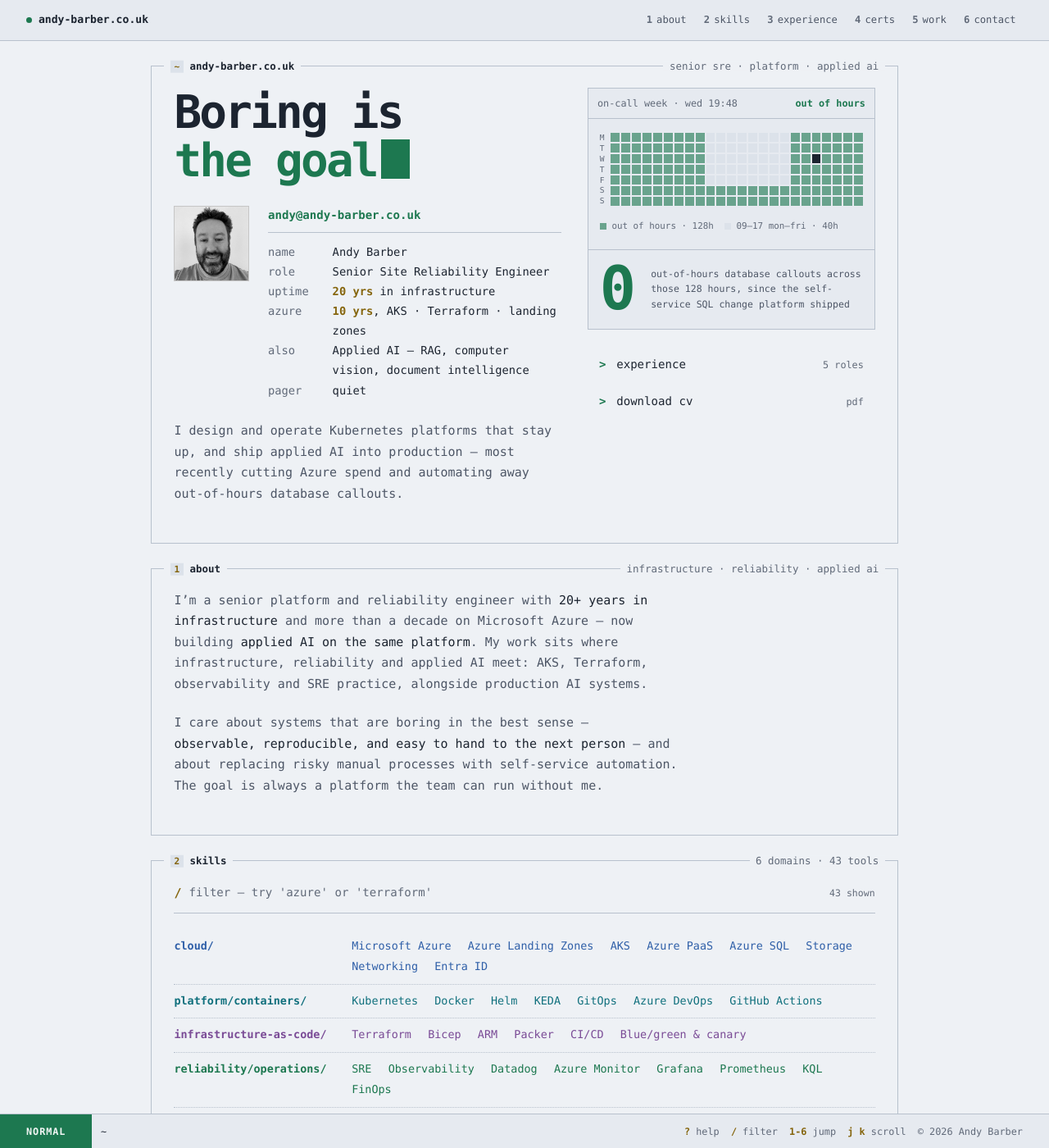
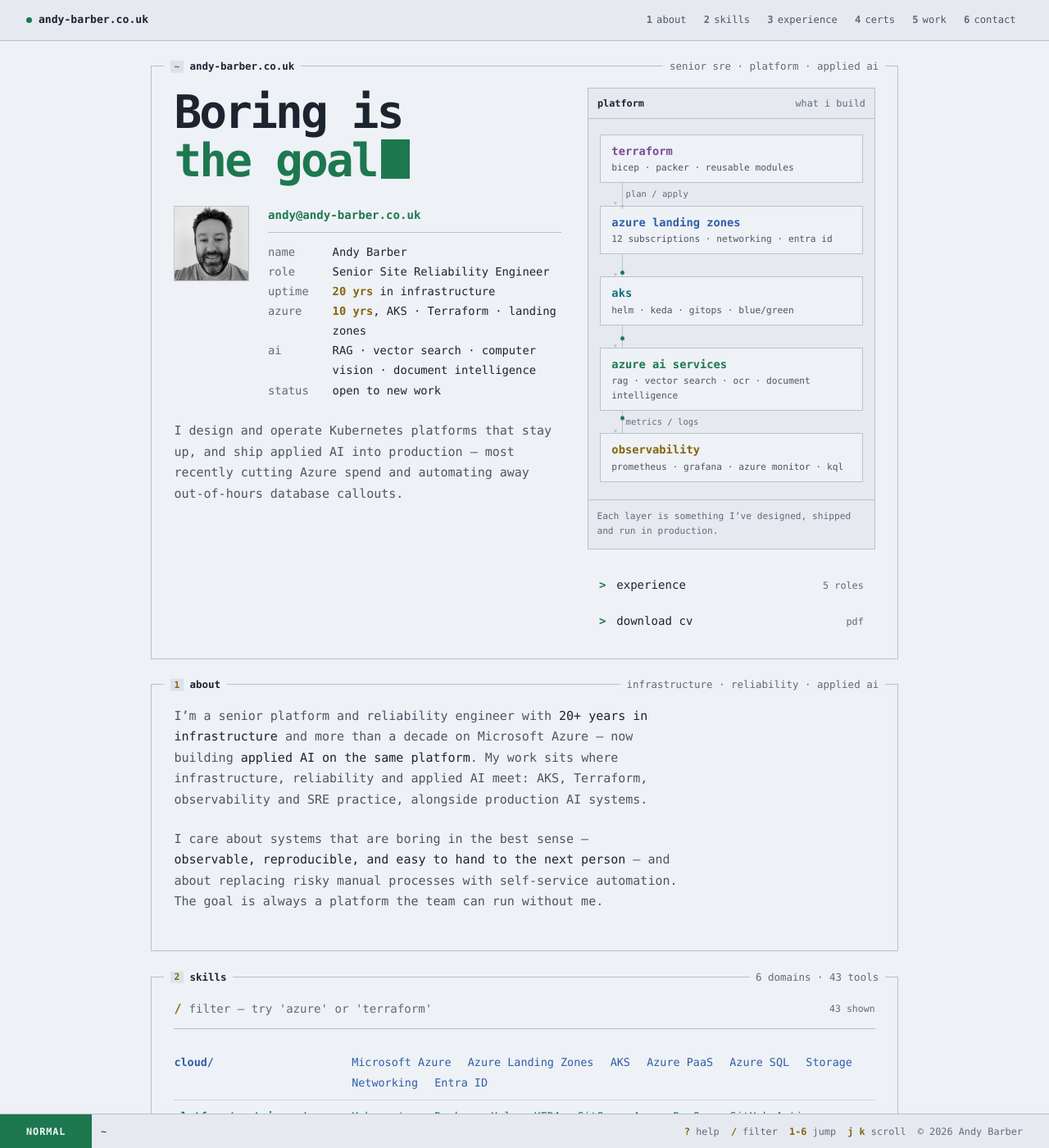
Before and after one commit to barbera01/andybarber, a Jekyll site: the page built from index.html, in a window 1280 px wide and 1400 px high. Shown: the whole window at 82% size. Built offline with Jekyll 4.4.1, drawn with Linux system fonts in a browser that asks for light colours; some web fonts are replaced.

Commit message:
Splash: swap the on-call week for a platform diagram
The on-call week was a good device carrying the wrong story. It spoke in the
present tense about out-of-hours callouts at Sorted Group — a role the data
says ended last month — so the first thing a visitor met was a past
employer's project asserted as a current state.

In its place, the artifact of the trade: an architecture diagram of the
platforms he designs and runs, top to bottom.

  terraform            bicep · packer · reusable modules
    │ plan / apply
  azure landing zones  12 subscriptions · networking · entra id
    │
  aks                  helm · keda · gitops · blue/green
    │
  azure ai services    rag · vector search · ocr · document intelligence
    │ metrics / logs
  observability        prometheus · grafana · azure monitor · kql

One picture covering all three of DevOps, SRE and AI, which is what was
asked for. Every node is sourced from _data — skills.yml for the tooling,
experience.yml for the twelve subscriptions — so nothing here is invented,
and the layers carry the same fixed hue order as the ls-style skill list.

Liveness is kept but made honest: a pulse travels the spine between layers,
standing for flow rather than pretending to be telemetry. It is removed
outright, not merely slowed, under prefers-reduced-motion.

The id card loses its "pager: quiet" row for the same reason as the panel,
gaining an "ai" row and a "status: open to new work" row. The callout
achievement still stands where it belongs — in the experience tree, attributed
to Sorted Group and dated.

Claude-Session: https://claude.ai/code/session_01HP99wwG7FGQaQE8S9vz4vc

```diff
--- a/_includes/hero.html
+++ b/_includes/hero.html
@@ -22,8 +22,8 @@
             <dl class="idcard__row"><dt>role</dt><dd>Senior Site Reliability Engineer</dd></dl>
             <dl class="idcard__row"><dt>uptime</dt><dd><b>20 yrs</b> in infrastructure</dd></dl>
             <dl class="idcard__row"><dt>azure</dt><dd><b>10 yrs</b>, AKS &middot; Terraform &middot; landing zones</dd></dl>
-            <dl class="idcard__row"><dt>also</dt><dd>Applied AI &mdash; RAG, computer vision, document intelligence</dd></dl>
-            <dl class="idcard__row"><dt>pager</dt><dd>quiet</dd></dl>
+            <dl class="idcard__row"><dt>ai</dt><dd>RAG &middot; vector search &middot; computer vision &middot; document intelligence</dd></dl>
+            <dl class="idcard__row"><dt>status</dt><dd>open to new work</dd></dl>
           </div>
         </div>
 
@@ -36,45 +36,64 @@
       </div>
 
       <div class="splash__side">
-      <!-- The signature: the on-call week, live against the reader's clock.
-           128 of the 168 hours fall outside 09-17 Mon-Fri. -->
-      <aside class="rota-box" data-rota data-reveal style="--reveal-delay: 120ms">
-        <div class="rota-box__head">
-          <span class="rota__clock">on-call week</span>
-          <span class="rota-box__state"></span>
+      <!-- The signature. The artifact of the trade is an architecture
+           diagram, so that is what the panel shows: the shape of the
+           platforms he designs and runs. Every node comes from _data —
+           skills.yml for the tooling, experience.yml for the numbers. -->
+      <aside class="arch" data-reveal style="--reveal-delay: 120ms">
+        <div class="arch__head">
+          <span>platform</span>
+          <span class="arch__head-meta">what i build</span>
         </div>
 
-        <div class="rota-box__body">
-          <p class="visually-hidden">
-            A week as 168 hourly cells. The 40 hours from 09:00 to 17:00, Monday to
-            Friday, are working hours; the remaining 128 are out of hours.
-          </p>
-
-          <div class="rota" aria-hidden="true">
-            {%- assign initials = "M,T,W,T,F,S,S" | split: "," -%}
-            {%- for d in (0..6) -%}
-              <span class="rota__day">{{ initials[d] }}</span>
-              {%- for h in (0..23) -%}
-                {%- assign out = false -%}
-                {%- if d >= 5 or h < 9 or h >= 17 -%}{%- assign out = true -%}{%- endif -%}
-                <span class="rota__cell{% if out %} is-out{% endif %}" data-d="{{ d }}" data-h="{{ h }}"></span>
-              {%- endfor -%}
-            {%- endfor -%}
+        <div class="arch__body">
+          <div class="arch__node arch__node--iac">
+            <p class="arch__name">terraform</p>
+            <p class="arch__meta">bicep &middot; packer &middot; reusable modules</p>
           </div>
 
-          <ul class="rota__legend">
-            <li><span class="rota__key is-out" aria-hidden="true"></span>out of hours &middot; 128h</li>
-            <li><span class="rota__key" aria-hidden="true"></span>09&ndash;17 mon&ndash;fri &middot; 40h</li>
-          </ul>
+          <span class="arch__flow" aria-hidden="true">
+            <span class="arch__pulse"></span>
+            <span class="arch__label">plan / apply</span>
+          </span>
+
+          <div class="arch__node arch__node--cloud">
+            <p class="arch__name">azure landing zones</p>
+            <p class="arch__meta">12 subscriptions &middot; networking &middot; entra id</p>
+          </div>
+
+          <span class="arch__flow" aria-hidden="true">
+            <span class="arch__pulse" style="--d: 0.9s"></span>
+          </span>
+
+          <div class="arch__node arch__node--platform">
+            <p class="arch__name">aks</p>
+            <p class="arch__meta">helm &middot; keda &middot; gitops &middot; blue/green</p>
+          </div>
+
+          <span class="arch__flow" aria-hidden="true">
+            <span class="arch__pulse" style="--d: 1.8s"></span>
+          </span>
+
+          <div class="arch__node arch__node--ai">
+            <p class="arch__name">azure ai services</p>
+            <p class="arch__meta">rag &middot; vector search &middot; ocr &middot; document intelligence</p>
+          </div>
+
+          <span class="arch__flow" aria-hidden="true">
+            <span class="arch__pulse" style="--d: 2.7s"></span>
+            <span class="arch__label">metrics / logs</span>
+          </span>
+
+          <div class="arch__node arch__node--obs">
+            <p class="arch__name">observability</p>
+            <p class="arch__meta">prometheus &middot; grafana &middot; azure monitor &middot; kql</p>
+          </div>
         </div>
 
-        <div class="rota-box__figure">
-          <span class="rota-box__value">0</span>
-          <p class="rota-box__caption">
-            out-of-hours database callouts across those 128 hours, since the
-            self-service SQL change platform shipped
-          </p>
-        </div>
+        <p class="arch__foot">
+          Each layer is something I&rsquo;ve designed, shipped and run in production.
+        </p>
       </aside>
 
       <div class="cmds" data-reveal style="--reveal-delay: 200ms">
--- a/assets/css/main.css
+++ b/assets/css/main.css
@@ -23,7 +23,7 @@
    Layout ....... .tui  .panel  .panel__title  .panel__idx  .panel__meta
                   .panel__body
    Splash ....... .splash  .banner  .cursor  .idcard  .idcard__row
-   Rota ......... .rota  .rota__cell  .rota__legend
+   Platform ..... .arch  .arch__node  .arch__flow  .arch__pulse
    Skills ....... .ls  .ls__row  .ls__dir  .ls__items  .ls__item
    Experience ... .tree  .tree__node  .tree__head  .tree__org  .tree__role
                   .tree__when  .tree__points
@@ -532,126 +532,145 @@ input {
 
 }
 
-/* --- The on-call week ------------------------------------------------ */
-.rota-box {
+/* --- The platform, as a diagram ------------------------------------- */
+.arch {
   border: 1px solid var(--border);
   background: var(--alt);
 }
 
-.rota-box__head {
+.arch__head {
   display: flex;
   align-items: center;
   gap: 1ch;
   padding: 0.5rem 1.5ch;
   border-bottom: 1px solid var(--border);
   font-size: 0.74rem;
+  font-weight: 700;
+  color: var(--fg);
+}
+
+.arch__head-meta {
+  margin-left: auto;
+  font-weight: 400;
   color: var(--faint);
 }
 
-.rota-box__state {
-  margin-left: auto;
-  color: var(--green);
-  font-weight: 700;
+.arch__body {
+  padding: 1.2rem 1.5ch 1.3rem;
+  display: flex;
+  flex-direction: column;
 }
 
-.rota-box__state:empty {
-  display: none;
+.arch__node {
+  border: 1px solid var(--border);
+  background: var(--bg);
+  padding: 0.5rem 1.5ch 0.55rem;
+  transition: border-color var(--speed) var(--ease);
 }
 
-.rota-box__body {
-  padding: 1.1rem 1.5ch 1.2rem;
+.arch__node:hover {
+  border-color: var(--c, var(--fg));
 }
 
-.rota {
-  display: grid;
-  grid-template-columns: auto repeat(24, minmax(0, 1fr));
-  gap: 2px;
-  align-items: center;
+.arch__name {
+  font-size: 0.86rem;
+  font-weight: 700;
+  color: var(--c, var(--fg));
 }
 
-.rota__day {
-  padding-right: 1ch;
-  font-size: 0.6rem;
-  line-height: 1;
-  color: var(--faint);
-  text-align: right;
+.arch__meta {
+  font-size: 0.7rem;
+  line-height: 1.55;
+  color: var(--dim);
 }
 
-.rota__cell {
-  aspect-ratio: 1;
-  background: var(--hi);
+/* Fixed hue order down the stack, matching the ls convention above. */
+.arch__node--iac { --c: var(--magenta); }
+.arch__node--cloud { --c: var(--blue); }
+.arch__node--platform { --c: var(--cyan); }
+.arch__node--ai { --c: var(--green); }
+.arch__node--obs { --c: var(--yellow); }
+
+/* The connector between two layers. */
+.arch__flow {
+  position: relative;
+  display: block;
+  height: 1.7rem;
 }
 
-.rota__cell.is-out {
-  background: color-mix(in srgb, var(--green) 62%, var(--alt));
+.arch__flow::before {
+  content: "";
+  position: absolute;
+  left: 3ch;
+  top: 0;
+  bottom: 0;
+  width: 1px;
+  background: var(--border);
 }
 
-.rota__cell.is-now {
-  background: var(--fg);
-  box-shadow: 0 0 0 2px var(--alt);
+.arch__flow::after {
+  content: "\25be"; /* ▾ */
+  position: absolute;
+  left: 3ch;
+  bottom: -0.15rem;
+  transform: translateX(-50%);
+  font-size: 0.66rem;
+  line-height: 1;
+  color: var(--border);
 }
 
-.rota__legend {
-  display: flex;
-  flex-wrap: wrap;
-  gap: 0.3rem 2ch;
-  margin-top: 1rem;
-  font-size: 0.68rem;
+.arch__label {
+  position: absolute;
+  left: 5ch;
+  top: 50%;
+  transform: translateY(-50%);
+  font-size: 0.66rem;
+  color: var(--faint);
+  white-space: nowrap;
+}
+
+/* A pulse travels the spine top to bottom — motion that stands for flow,
+   not for data. Killed outright under reduced motion. */
+.arch__pulse {
+  position: absolute;
+  left: 3ch;
+  top: 0;
+  width: 5px;
+  height: 5px;
+  margin-left: -2px;
+  border-radius: 50%;
+  background: var(--green);
+  opacity: 0;
+  animation: flow 3.6s linear infinite;
+  animation-delay: var(--d, 0s);
+}
+
+@keyframes flow {
+  0% {
+    transform: translateY(0);
+    opacity: 0;
+  }
+  12%,
+  88% {
+    opacity: 1;
+  }
+  100% {
+    transform: translateY(1.7rem);
+    opacity: 0;
+  }
+}
+
+.arch__foot {
+  padding: 0.7rem 1.5ch 0.8rem;
+  border-top: 1px solid var(--border);
+  font-size: 0.7rem;
+  line-height: 1.6;
   color: var(--faint);
 }
 
-.rota__legend li {
-  display: flex;
-  align-items: center;
-  gap: 1ch;
-}
-
-.rota__key {
-  width: 8px;
-  height: 8px;
-  background: var(--hi);
-}
-
-.rota__key.is-out {
-  background: color-mix(in srgb, var(--green) 62%, var(--alt));
-}
-
-.rota-box__figure {
-  display: flex;
-  align-items: flex-end;
-  gap: 2ch;
-  padding: 1.1rem 1.5ch 1.3rem;
-  border-top: 1px solid var(--border);
-}
-
-.rota-box__value {
-  font-stretch: 112.5%;
-  font-weight: 800;
-  font-size: 4.6rem;
-  line-height: 0.78;
-  color: var(--green);
-}
-
-.rota-box__caption {
-  font-size: 0.72rem;
-  line-height: 1.6;
-  color: var(--dim);
-}
-
-@media (forced-colors: active) {
-  .rota__cell,
-  .rota__key {
-    border: 1px solid CanvasText;
-    background: Canvas;
-  }
-
-  .rota__cell.is-out,
-  .rota__key.is-out {
-    background: CanvasText;
-  }
-
-  .rota__cell.is-now {
-    outline: 2px solid Highlight;
+@media (prefers-reduced-motion: reduce) {
+  .arch__pulse {
+    display: none;
   }
 }
 
--- a/assets/js/main.js
+++ b/assets/js/main.js
@@ -265,47 +265,6 @@
     }
   });
 
-  // --- On-call week: mark the reader's current hour ------------------
-  var rota = document.querySelector("[data-rota]");
-  if (rota) {
-    var clockEl = rota.querySelector(".rota__clock");
-    var stateEl = rota.querySelector(".rota-box__state");
-    var dayNames = ["mon", "tue", "wed", "thu", "fri", "sat", "sun"];
-    var nowCell = null;
-
-    function pad(n) {
-      return (n < 10 ? "0" : "") + n;
-    }
-
-    function markNow() {
-      var now = new Date();
-      var day = (now.getDay() + 6) % 7; // shift so Monday is 0
-      var hour = now.getHours();
-      var cell = rota.querySelector(
-        '.rota__cell[data-d="' + day + '"][data-h="' + hour + '"]'
-      );
-
-      if (cell !== nowCell) {
-        if (nowCell) nowCell.classList.remove("is-now");
-        if (cell) cell.classList.add("is-now");
-        nowCell = cell;
-      }
-
-      if (clockEl) {
-        clockEl.textContent =
-          "on-call week · " + dayNames[day] + " " + pad(hour) + ":" + pad(now.getMinutes());
-      }
-      if (stateEl && cell) {
-        stateEl.textContent = cell.classList.contains("is-out")
-          ? "out of hours"
-          : "working hours";
-      }
-    }
-
-    markNow();
-    setInterval(markNow, 30000);
-  }
-
   // --- Reveal ---------------------------------------------------------
   var revealEls = document.querySelectorAll("[data-reveal]");
   if (revealEls.length && !reduceMotion && "IntersectionObserver" in window) {
```
